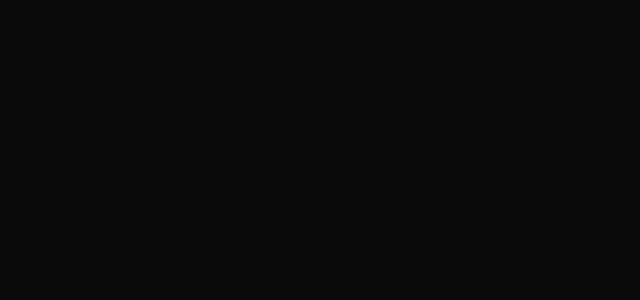
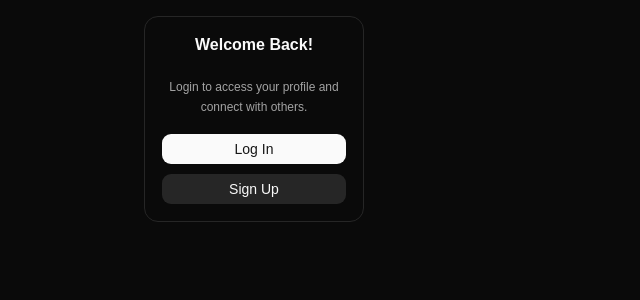
Before and after one commit to hmgolshani/Socially, a React (Vite) app: page / in a window 1280 px wide. Shown: the top 300 px of the page, without its empty margins (0-640 px from the left). Built offline with nearby package versions, Linux system fonts and the light colour scheme.

Commit message:
finishing side-cards

```diff
--- a/src/App.tsx
+++ b/src/App.tsx
@@ -9,18 +9,20 @@ import Layout from "@/components/layouts/Layout.tsx";
 
 const App = () => {
   return (
+    <Routes>
+      <Route element={<Layout />}>
+        <Route index element={<HomePage />} />
+        <Route path="notifications" element={<NotificationPage />} />
+        <Route path="profile/:username" element={<ProfilePage />} />
+      </Route>
 
-      <Routes>
-        <Route element={<Layout />}>
-          <Route index element={<HomePage />}/>
-          <Route path="notifications" element={<NotificationPage />}/>
-          <Route path="profile/:username" element={<ProfilePage/>}/>
-        </Route>
-        <Route path="login" element={<LoginPage />} />
-        <Route path="register" element={<RegisterPage />} />
-        <Route path="*" element={<NotFoundPage/>}/>
-      </Routes>
+      <Route path="login" element={<LoginPage />} />
+      <Route path="register" element={<RegisterPage />} />
 
+
+
+      <Route path="*" element={<NotFoundPage />} />
+    </Routes>
   );
 };
 
--- a/src/components/layouts/Layout.tsx
+++ b/src/components/layouts/Layout.tsx
@@ -1,16 +1,33 @@
 import { Outlet } from "react-router";
 import Header from "@/components/layouts/Header.tsx";
+import SideProfileCard from "@/components/cards/SideProfileCard.tsx";
+import SideSignInCard from "@/components/cards/SideSignInCard.tsx";
 
 const Layout = () => {
+  // Delete later :
+  const isAuthenticated = false;
+
+  const currentUser = {
+    name: "Seyed Ali Mousavi",
+    username: "samb.1376",
+    followers: 0,
+    following: 0,
+  };
+  // Delete later
+
+
   return (
     <div>
-
-      <Header/>
+      <Header />
 
       <div className="mx-auto grid max-w-5xl grid-cols-1 gap-3 px-4 py-4 md:grid-cols-[180px_minmax(0,1fr)_180px] lg:grid-cols-[220px_minmax(0,1fr)_220px]">
-        <aside className="hidden  md:block">
+        <aside className="hidden md:block">
           <div className="sticky top-20">
-            {/*SideProfileCard یا SideSignInCard*/}
+            {isAuthenticated ? (
+              <SideProfileCard user={currentUser} />
+            ) : (
+              <SideSignInCard />
+            )}
           </div>
         </aside>
 
```
